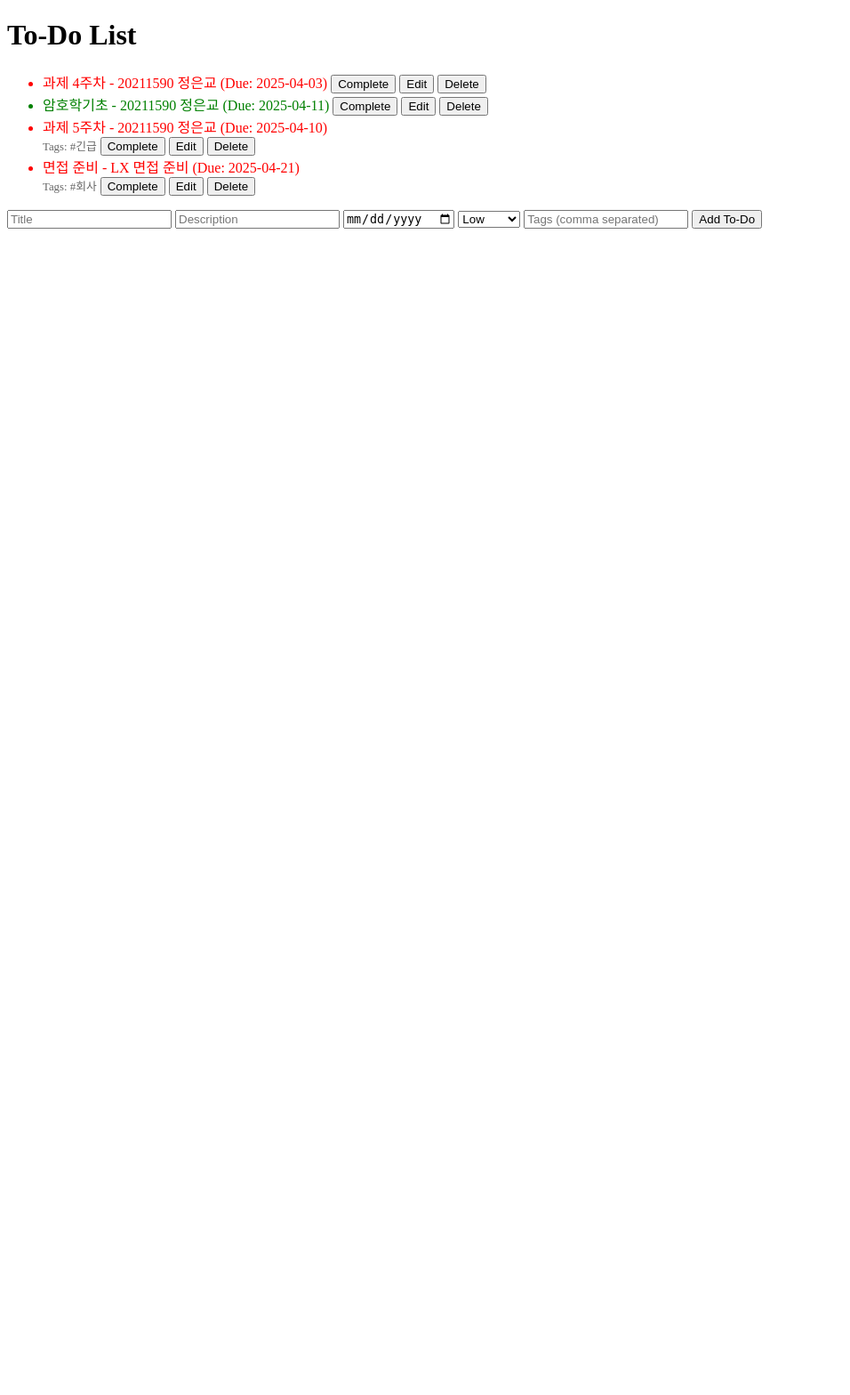
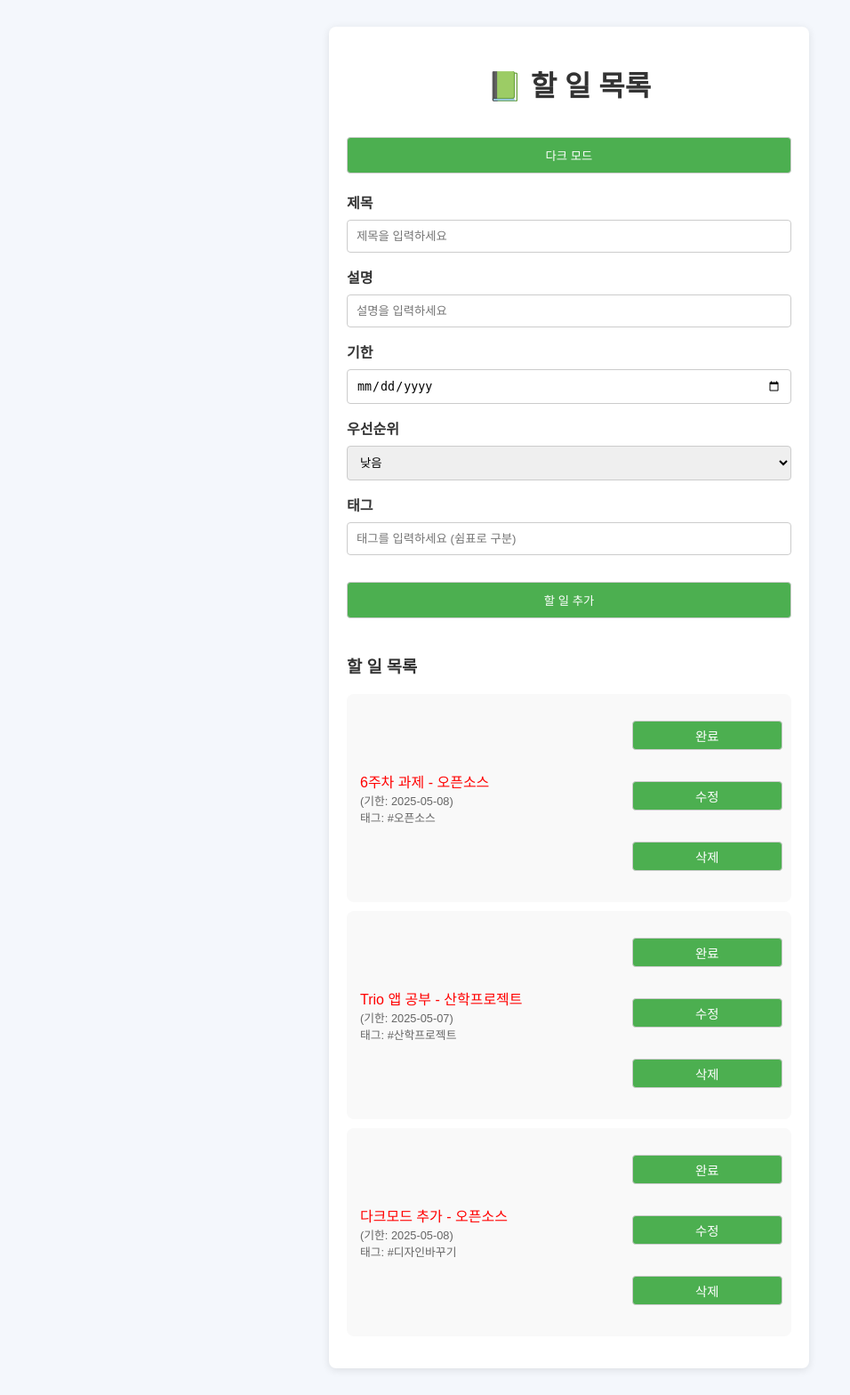
Before and after one commit to ekj1003/FastApi-Todos, a FastAPI app: page / in a window 1280 px wide. Shown: the whole page at 89% size, without its empty margins (0-956 px from the left). Before the commit the page ends 257 px from the top, so only its background shows below. Run offline with FastAPI, Linux system fonts and the light colour scheme.

Commit message:
feat: 다크모드 기능 추가 및 UI 개선, 소나큐브 코드 추가

```diff
--- a/fastapi-app/templates/index.html
+++ b/fastapi-app/templates/index.html
@@ -1,79 +1,240 @@
 <!DOCTYPE html>
-<html lang="en">
+<html lang="ko">
   <head>
     <meta charset="UTF-8" />
     <meta name="viewport" content="width=device-width, initial-scale=1.0" />
-    <title>To-Do List</title>
+    <title>할 일 목록</title>
     <style>
-      .completed {
+      body {
+        font-family: Arial, sans-serif;
+        padding: 30px;
+        margin: 0;
+        display: flex;
+        justify-content: center;
+        transition: background-color 0.3s, color 0.3s;
+      }
+
+      /* Light Mode */
+      body.light-mode {
+        background-color: #f4f7fc;
+        color: #333;
+      }
+
+      /* Dark Mode */
+      body.dark-mode {
+        background-color: #121212;
+        color: #fff;
+      }
+
+      h1 {
+        text-align: center;
+        color: inherit;
+      }
+
+      .container {
+        background: white;
+        padding: 20px;
+        border-radius: 8px;
+        box-shadow: 0 2px 10px rgba(0, 0, 0, 0.1);
+        width: 100%;
+        max-width: 500px;
+        transition: background-color 0.3s, box-shadow 0.3s;
+      }
+
+      /* Dark mode container */
+      body.dark-mode .container {
+        background-color: #333;
+        box-shadow: 0 2px 10px rgba(0, 0, 0, 0.5);
+      }
+
+      label {
+        font-weight: bold;
+        margin-top: 10px;
+      }
+
+      input,
+      select,
+      button {
+        width: 100%;
+        padding: 10px;
+        margin-top: 8px;
+        border-radius: 4px;
+        border: 1px solid #ccc;
+        box-sizing: border-box;
+      }
+
+      input,
+      select {
+        margin-bottom: 15px;
+      }
+
+      button {
+        background-color: #4caf50;
+        color: white;
+        cursor: pointer;
+        margin-top: 15px;
+        margin-bottom: 20px;
+      }
+
+      button:hover {
+        background-color: #45a049;
+      }
+
+      ul {
+        list-style: none;
+        padding: 0;
+      }
+
+      li {
+        padding: 15px;
+        background-color: #f9f9f9;
+        margin: 10px 0;
+        border-radius: 8px;
+        display: flex;
+        justify-content: space-between;
+        align-items: center;
+        transition: background-color 0.3s;
+      }
+
+      li.completed {
         text-decoration: line-through;
         color: gray;
       }
+
+      li .priority {
+        padding: 5px;
+        font-weight: bold;
+      }
+
+      /* Priority color */
+      .low {
+        color: green;
+      }
+
+      .medium {
+        color: orange;
+      }
+
       .high {
         color: red;
       }
-      .medium {
-        color: orange;
-      }
-      .low {
-        color: green;
-      }
+
       small {
         font-size: 0.8em;
         color: #666;
       }
+
+      .todo-actions button {
+        margin-left: 5px;
+        padding: 5px 10px;
+        font-size: 0.9em;
+        cursor: pointer;
+      }
+
+      .todo-actions button:hover {
+        background-color: #ddd;
+      }
+
+      /* Dark mode list items */
+      body.dark-mode li {
+        background-color: #444;
+      }
     </style>
   </head>
-  <body>
-    <h1>To-Do List</h1>
+  <body class="light-mode">
+    <div class="container">
+      <h1>📗 할 일 목록</h1>
+      <button id="toggle-mode">다크 모드</button>
+
+      <form id="todo-form">
+        <label for="title">제목</label>
+        <input
+          type="text"
+          id="title"
+          placeholder="제목을 입력하세요"
+          required
+        />
+
+        <label for="description">설명</label>
+        <input
+          type="text"
+          id="description"
+          placeholder="설명을 입력하세요"
+          required
+        />
+
+        <label for="due-date">기한</label>
+        <input type="date" id="due-date" />
+
+        <label for="priority">우선순위</label>
+        <select id="priority">
+          <option value="low">낮음</option>
+          <option value="medium">중간</option>
+          <option value="high">높음</option>
+        </select>
+
+        <label for="tags">태그</label>
+        <input
+          type="text"
+          id="tags"
+          placeholder="태그를 입력하세요 (쉼표로 구분)"
+        />
+
+        <button type="submit">할 일 추가</button>
+      </form>
+
+      <div id="todo-list-container">
+        <h3>할 일 목록</h3>
         <ul id="todo-list"></ul>
-    <form id="todo-form">
-      <input type="text" id="title" placeholder="Title" required />
-      <input type="text" id="description" placeholder="Description" required />
-      <input type="date" id="due-date" />
-      <select id="priority">
-        <option value="low">Low</option>
-        <option value="medium">Medium</option>
-        <option value="high">High</option>
-      </select>
-      <input type="text" id="tags" placeholder="Tags (comma separated)" />
-      <button type="submit">Add To-Do</button>
-    </form>
+      </div>
+    </div>
+
     <script>
+      // Function to fetch the list of todos from the backend
       async function fetchTodos() {
         const response = await fetch("/todos");
         const todos = await response.json();
         const todoList = document.getElementById("todo-list");
         todoList.innerHTML = "";
+
         todos.forEach((todo) => {
           const li = document.createElement("li");
           li.className = `${todo.completed ? "completed" : ""} ${
             todo.priority
           }`;
+
           li.innerHTML = `
-          <span>
-            ${todo.title} - ${todo.description}
-            ${todo.due_date ? "(Due: " + todo.due_date + ")" : ""}
+            <div>
+              <span>${todo.title} - ${todo.description}</span><br />
+              ${
+                todo.due_date
+                  ? "<small>(기한: " + todo.due_date + ")</small>"
+                  : ""
+              }
               ${
                 todo.tags.length
-                ? "<br><small>Tags: " + todo.tags.join(", ") + "</small>"
+                  ? "<br><small>태그: " + todo.tags.join(", ") + "</small>"
                   : ""
               }
-          </span>
-          <button onclick="toggleTodo(${todo.id})">
-            ${todo.completed ? "Undo" : "Complete"}
-          </button>
+            </div>
+            <div class="todo-actions">
+              <button onclick="toggleTodo(${todo.id})">${
+            todo.completed ? "취소" : "완료"
+          }</button>
               <button onclick="editTodo(${todo.id}, '${todo.title}', '${
             todo.description
           }', '${todo.due_date}', '${todo.priority}', ${JSON.stringify(
             todo.tags
-          )})">Edit</button>
-          <button onclick="deleteTodo(${todo.id})">Delete</button>
+          )})">수정</button>
+              <button onclick="deleteTodo(${todo.id})">삭제</button>
+            </div>
           `;
+
           todoList.appendChild(li);
         });
       }
 
+      // Handle form submission to add a new To-Do item
       document
         .getElementById("todo-form")
         .addEventListener("submit", async (event) => {
@@ -103,14 +264,16 @@
           });
 
           document.getElementById("todo-form").reset();
-          fetchTodos();
+          fetchTodos(); // Refresh the todo list
         });
 
+      // Function to toggle the completion status of a todo item
       async function toggleTodo(id) {
         await fetch(`/todos/${id}/toggle`, { method: "PUT" });
         fetchTodos();
       }
 
+      // Function to edit a todo item
       async function editTodo(
         id,
         currentTitle,
@@ -119,15 +282,15 @@
         currentPriority,
         currentTags
       ) {
-        const title = prompt("Edit Title:", currentTitle);
-        const description = prompt("Edit Description:", currentDescription);
-        const dueDate = prompt("Edit Due Date:", currentDueDate || "");
+        const title = prompt("제목 수정:", currentTitle);
+        const description = prompt("설명 수정:", currentDescription);
+        const dueDate = prompt("기한 수정:", currentDueDate || "");
         const priority = prompt(
-          "Edit Priority (low, medium, high):",
+          "우선순위 수정 (low, medium, high):",
           currentPriority
         );
         const tagsInput = prompt(
-          "Edit Tags (comma separated):",
+          "태그 수정 (쉼표로 구분):",
           currentTags.join(", ")
         );
 
@@ -159,12 +322,20 @@
         }
       }
 
+      // Function to delete a todo item
       async function deleteTodo(id) {
         await fetch(`/todos/${id}`, { method: "DELETE" });
         fetchTodos();
       }
 
-      fetchTodos();
+      // Dark mode toggle functionality
+      document.getElementById("toggle-mode").addEventListener("click", () => {
+        const body = document.body;
+        body.classList.toggle("dark-mode");
+        body.classList.toggle("light-mode");
+      });
+
+      fetchTodos(); // Fetch todos on page load
     </script>
   </body>
 </html>
--- a/fastapi-app/todo.json
+++ b/fastapi-app/todo.json
@@ -1,40 +1,35 @@
 [
     {
-        "id": 1743403703716,
-        "title": "\uacfc\uc81c 4\uc8fc\ucc28",
-        "description": "20211590 \uc815\uc740\uad50",
+        "id": 1746519993042,
+        "title": "6\uc8fc\ucc28 \uacfc\uc81c",
+        "description": "\uc624\ud508\uc18c\uc2a4",
         "completed": false,
-        "due_date": "2025-04-03",
-        "priority": "high"
-    },
-    {
-        "id": 1743403763280,
-        "title": "\uc554\ud638\ud559\uae30\ucd08",
-        "description": "20211590 \uc815\uc740\uad50",
-        "completed": false,
-        "due_date": "2025-04-11",
-        "priority": "low"
-    },
-    {
-        "id": 1744295942179,
-        "title": "\uacfc\uc81c 5\uc8fc\ucc28 ",
-        "description": "20211590 \uc815\uc740\uad50",
-        "completed": false,
-        "due_date": "2025-04-10",
+        "due_date": "2025-05-08",
         "priority": "high",
         "tags": [
-            "#\uae34\uae09"
+            "#\uc624\ud508\uc18c\uc2a4"
         ]
     },
     {
-        "id": 1744295976622,
-        "title": "\uba74\uc811 \uc900\ube44",
-        "description": "LX \uba74\uc811 \uc900\ube44",
+        "id": 1746520119092,
+        "title": "Trio \uc571 \uacf5\ubd80",
+        "description": "\uc0b0\ud559\ud504\ub85c\uc81d\ud2b8",
         "completed": false,
-        "due_date": "2025-04-21",
+        "due_date": "2025-05-07",
         "priority": "high",
         "tags": [
-            "#\ud68c\uc0ac"
+            "#\uc0b0\ud559\ud504\ub85c\uc81d\ud2b8"
+        ]
+    },
+    {
+        "id": 1746521431063,
+        "title": "\ub2e4\ud06c\ubaa8\ub4dc \ucd94\uac00",
+        "description": "\uc624\ud508\uc18c\uc2a4",
+        "completed": false,
+        "due_date": "2025-05-08",
+        "priority": "high",
+        "tags": [
+            "#\ub514\uc790\uc778\ubc14\uafb8\uae30"
         ]
     }
 ]
```
Also changed, not shown: 1 other file. Lines whose indentation alone changed are shown as unchanged.
